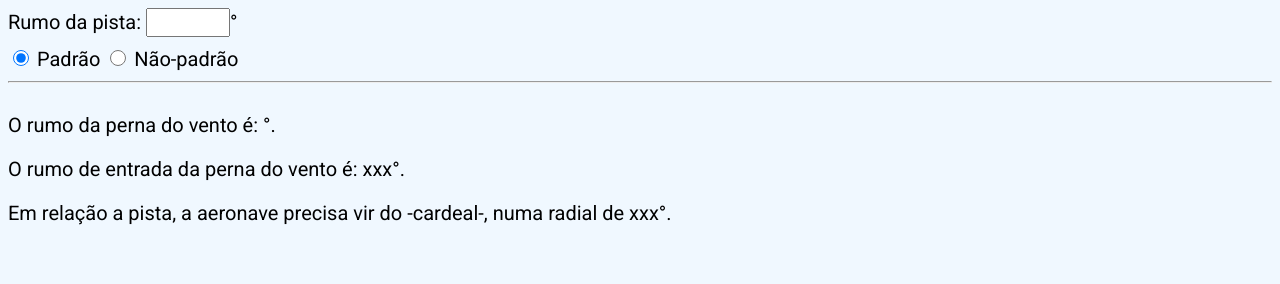
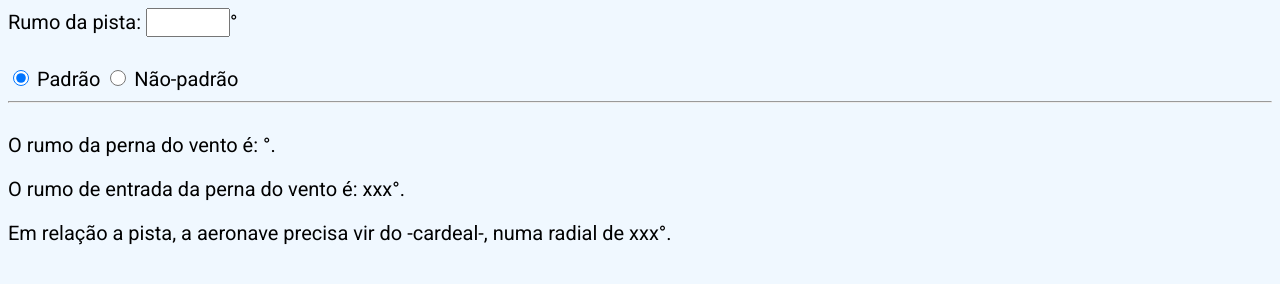
Before and after one commit to lucasmarianokotcz/AjudanteDePouso, a plain HTML site: page index.html in a window 1280 px wide. Drawn offline with Linux system fonts and the light colour scheme.

Commit message:
Alterado layout
Alterado layout para ter margem de 30px nos circuitos e saída.-

```diff
--- a/css/styles.css
+++ b/css/styles.css
@@ -14,6 +14,6 @@ input[type="radio"] {
     height: 16px;
 }
 
-#circuitos {
-    margin-top: 10px;
+#circuitos, #saida {
+    margin-top: 30px;
 }
--- a/index.html
+++ b/index.html
@@ -20,7 +20,7 @@
         </div>
     </div>
     <hr>
-    <div id="saida" style="margin-top: 30px;">
+    <div id="saida">
         <p>O rumo da perna do vento é: <span id="pernaDoVento"></span>°.</p>
         <p>O rumo de entrada da perna do vento é: xxx°.</p>
         <p>Em relação a pista, a aeronave precisa vir do -cardeal-, numa radial de xxx°.</p>
```
